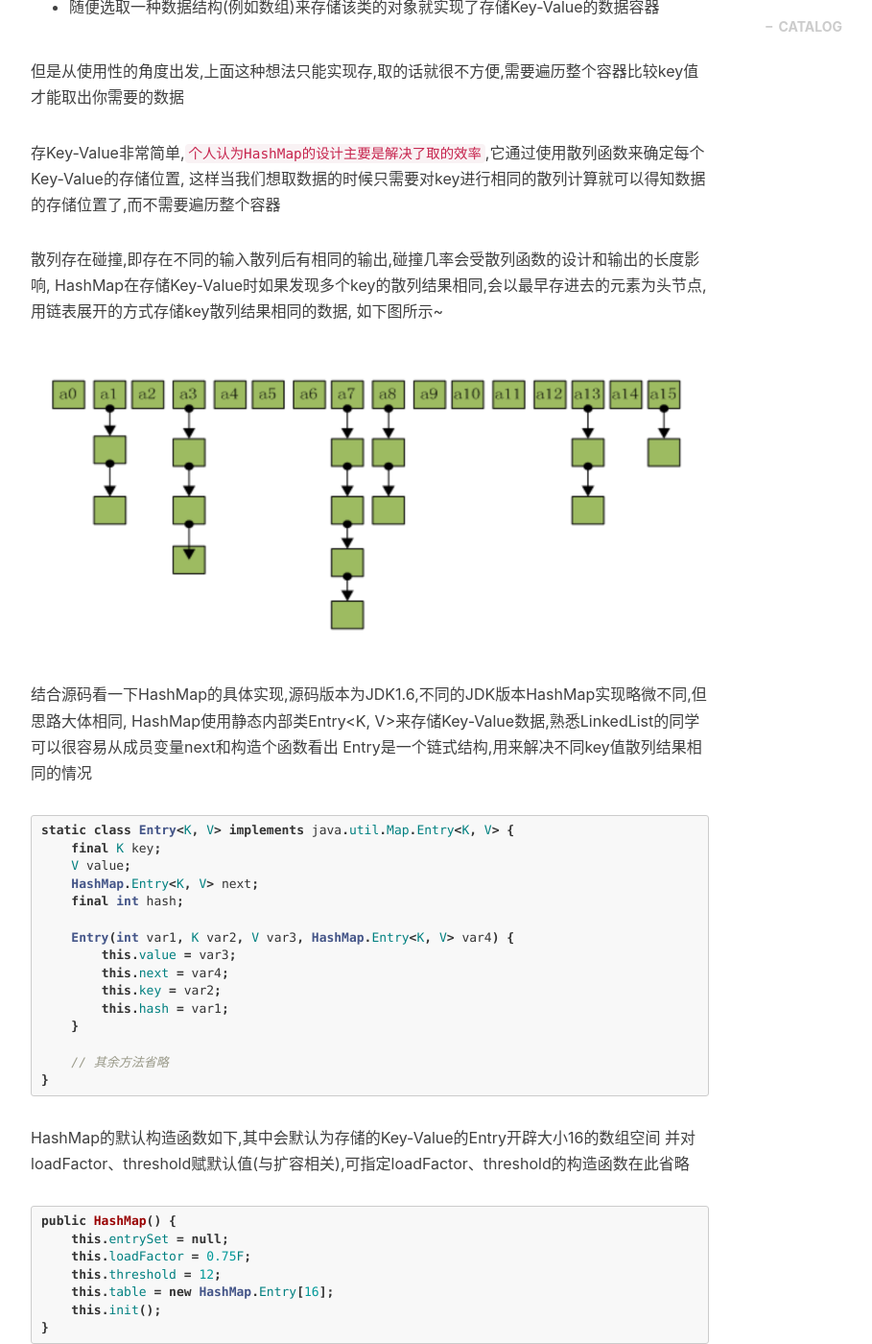
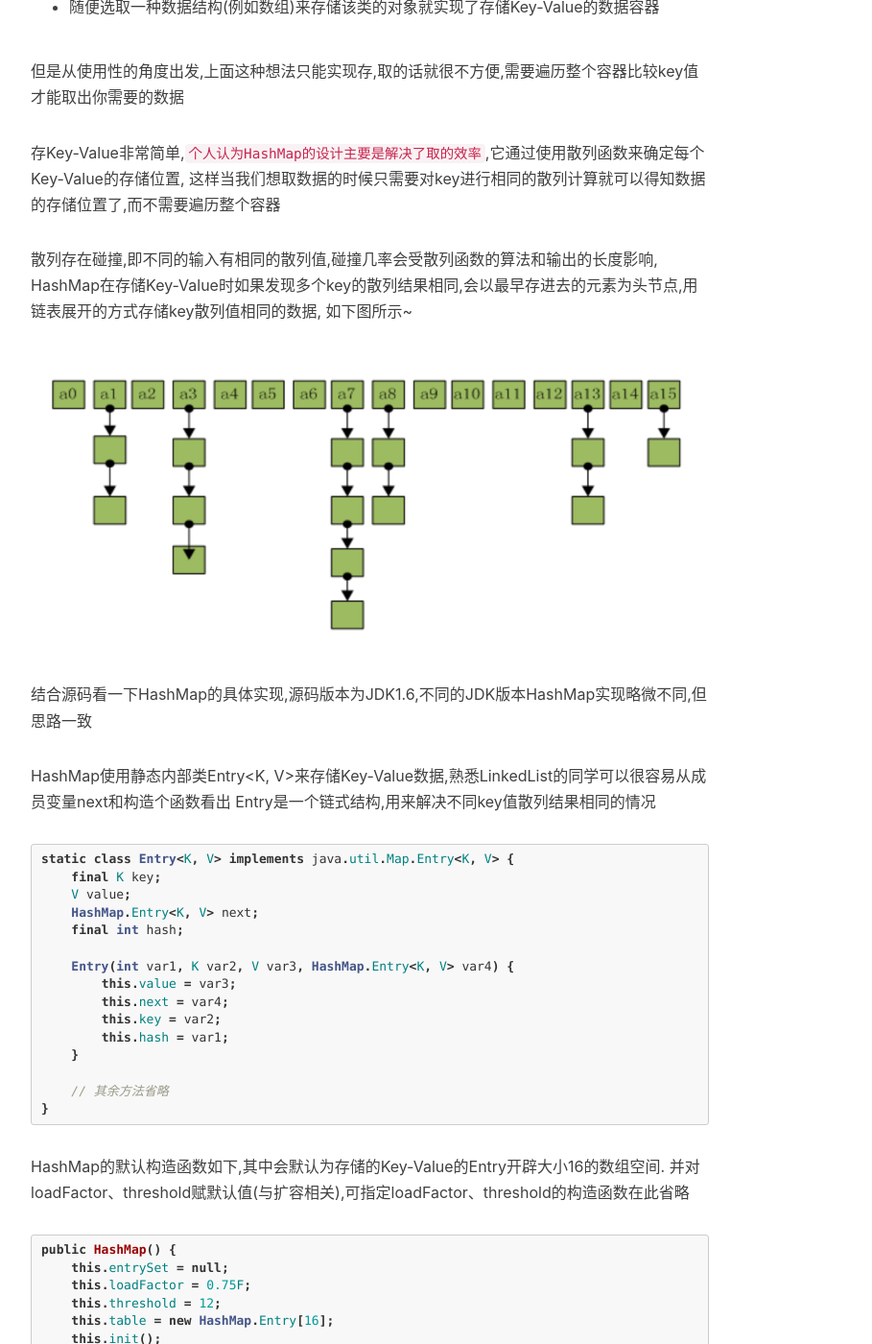
Before and after one commit to DoubleChick/DoubleChick.github.io, a Jekyll site: the page built from _posts/2017-12-10-hashMap.markdown, in a window 1280 px wide and 1400 px high, scrolled down 1228 px. Shown: the whole window at 96% size, without its empty margins (233-1142 px from the left). Built offline with Jekyll 4.4.1, drawn with Linux system fonts in a browser that asks for light colours; nearby versions of some CDN libraries; comment, search, counter and statistics services are not loaded; some of the changed text lies outside the part shown.

Commit message:
Blog3Part10

````diff
--- a/_config.yml
+++ b/_config.yml
@@ -67,7 +67,7 @@
 
 # Sidebar settings
 sidebar: true                           # whether or not using Sidebar.
-sidebar-about-description: "今天风挺大啊"
+sidebar-about-description: "猪系男孩ZJF"
 sidebar-avatar: /img/avatar-zhaojf.jpg      # use absolute URL, seeing it's used in both `/` and `/about/`
 
 
--- a/_posts/2017-12-10-hashMap.markdown
+++ b/_posts/2017-12-10-hashMap.markdown
@@ -30,12 +30,13 @@
 存Key-Value非常简单,`个人认为HashMap的设计主要是解决了取的效率`,它通过使用散列函数来确定每个Key-Value的存储位置,
 这样当我们想取数据的时候只需要对key进行相同的散列计算就可以得知数据的存储位置了,而不需要遍历整个容器
 
-散列存在碰撞,即存在不同的输入散列后有相同的输出,碰撞几率会受散列函数的设计和输出的长度影响,
-HashMap在存储Key-Value时如果发现多个key的散列结果相同,会以最早存进去的元素为头节点,用链表展开的方式存储key散列结果相同的数据,
+散列存在碰撞,即不同的输入有相同的散列值,碰撞几率会受散列函数的算法和输出的长度影响,
+HashMap在存储Key-Value时如果发现多个key的散列结果相同,会以最早存进去的元素为头节点,用链表展开的方式存储key散列值相同的数据,
 如下图所示~
 ![img](/img/in-post/HashMap.png)
 
-结合源码看一下HashMap的具体实现,源码版本为JDK1.6,不同的JDK版本HashMap实现略微不同,但思路大体相同,
+结合源码看一下HashMap的具体实现,源码版本为JDK1.6,不同的JDK版本HashMap实现略微不同,但思路一致
+
 HashMap使用静态内部类Entry<K, V>来存储Key-Value数据,熟悉LinkedList的同学可以很容易从成员变量next和构造个函数看出
 Entry是一个链式结构,用来解决不同key值散列结果相同的情况
 ```java
@@ -56,7 +57,7 @@
 }
 ```
 
-HashMap的默认构造函数如下,其中会默认为存储的Key-Value的Entry开辟大小16的数组空间
+HashMap的默认构造函数如下,其中会默认为存储的Key-Value的Entry开辟大小16的数组空间.
 并对loadFactor、threshold赋默认值(与扩容相关),可指定loadFactor、threshold的构造函数在此省略
 ```java
 public HashMap() {
@@ -68,7 +69,7 @@
 }
  ```
 
-当需要往HashMap中存储Key-Value数据时会调用put方法
+# 当需要往HashMap中存储Key-Value数据时会调用put方法
 
 1.key为null的情况,调用putForNullKey方法,HashMap默认将key为null的数据存在数组的第一个位置,但第一个位置的数据不一定key都是null
 
@@ -149,7 +152,7 @@
     }
 ```
 
-取数据的get方法与put方法策略相似
+# 取数据的get方法与put方法策略相似
 * 先对key的hashCode散列,根据散列值判断数据的存储位置
 * 再对以该位置为头节点的链表进行遍历,找到我们需要的数据
 ```java
@@ -179,7 +182,9 @@
 
 其中一种并发隐患就是在扩容的时候,在将原数组的数据“拷贝”到扩容后的新数组时,链表会倒序.
 这是因为HashMap采用头插法的方式复制链表,这样设计的原因是可以减少尾插法产生的遍历开销(数据插到链表尾部需要从头节点开始遍历).
-但在多个线程的场景下可能会出现死循环的问题,这是HashMap比较典型的一种并发问题,深究的话非线程安全的数据结构还可能导致其他的错误(例如空指针等等),此处就不一一分析了,
+但在多个线程的场景下可能会出现死循环的问题,这是HashMap比较典型的一种并发问题
+
+深究的话非线程安全的数据结构还可能导致其他的错误(例如空指针等等),此处就不一一分析了,
 因为Sun并不认为这算是什么问题,HashMap被设计出来的时候就不是应用在并发场景下的.如果有并发需求应该考虑其他的数据结构.
 ```java
 void transfer(HashMap.Entry[] var1) {
@@ -205,4 +210,4 @@
     }
 ```
 
-本文应该涵盖了大部分HashMap的问题了,后续有其他心得再补充 ╮(￣▽￣"")╭
+后续有其他心得再补充 ╮(￣▽￣"")╭
````
Also changed, not shown: other parts of _posts/2017-12-10-hashMap.markdown (+8 -6 lines).
